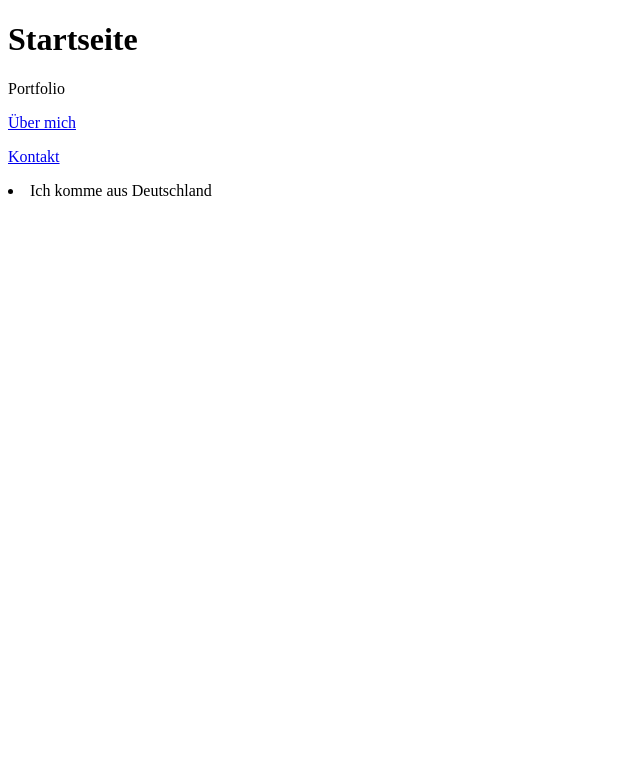
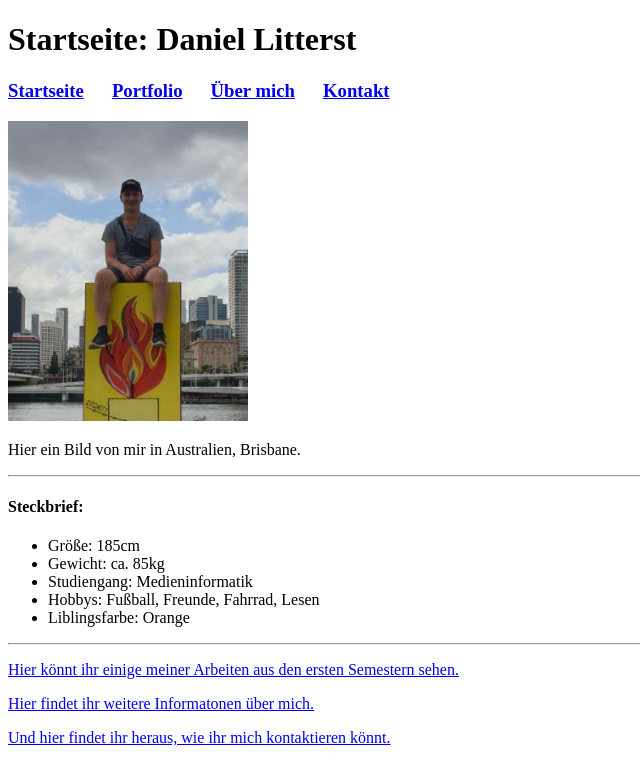
Before and after one commit to DLMazk/GIS_2021_SoSe, a plain HTML site: page 1_2/index.html in a window 1280 px wide. Shown: the whole page, without its empty margins (0-640 px from the left). Drawn offline with Linux system fonts and the light colour scheme.

Commit message:
weitere Änderungen der Struktur und verbesserung der Übersichtlichkeit

```diff
--- a/1_2/index.html
+++ b/1_2/index.html
@@ -4,19 +4,51 @@
     <meta charset="UTF-8">
     <meta http-equiv="X-UA-Compatible" content="IE=edge">
     <meta name="viewport" content="width=device-width, initial-scale=1.0">
-    <title>Daniel Litterst Portfolio</title>
+    <title>Daniel Litterst</title>
 </head>
 <body>
 
-    <h1>Startseite</h1>
+    <h1>Startseite: Daniel Litterst</h1>
 
-    <p<a href="Portfolio.html">Portfolio</a></p>
+    <h3><a href="index.html">Startseite</a> &emsp; <a href="Portfolio.html">Portfolio</a> &emsp; <a href="ÜberMich.html">Über mich</a> &emsp; <a href=Kontakt.html>Kontakt</a></h3>
 
-    <p><a href="ÜberMich.html">Über mich</a></p>
 
-    <p><a href="Kontakt.html">Kontakt</a></p>
 
-    <li>Ich komme aus Deutschland</li>
+    <img src="MeinBild.PNG" alt="Flowers in Narnia" width="240" height="300">
+
+    <p>Hier ein Bild von mir in Australien, Brisbane.</p>
+
+    <hr>
+
+    <h4>Steckbrief:</h4>
+
+    <ul>
+
+        <li>Größe: 185cm</li>
+
+        <li>Gewicht: ca. 85kg</li>
+
+        <li>Studiengang: Medieninformatik</li>
+
+        <li>Hobbys: Fußball, Freunde, Fahrrad, Lesen</li>
+
+        <li>Liblingsfarbe: Orange</li>
+
+    </ul>
+
+    <hr>
+
+    <p><a href="Portfolio.html">Hier könnt ihr einige meiner Arbeiten aus den ersten Semestern sehen.</a></p>
+
+    <p><a href="ÜberMich.html">Hier findet ihr weitere Informatonen über mich.</a></p>
+
+    <p><a href="Kontakt.html">Und hier findet ihr heraus, wie ihr mich kontaktieren könnt.</a></p>
+
+
+
+
+
+
 
 
 </body>
```
Also changed, not shown: 1_2/Kontakt.html (+7 -5 lines), 1_2/Portfolio.html (+9 -0 lines), 1_2/ÜberMich.html (+22 -4 lines).
